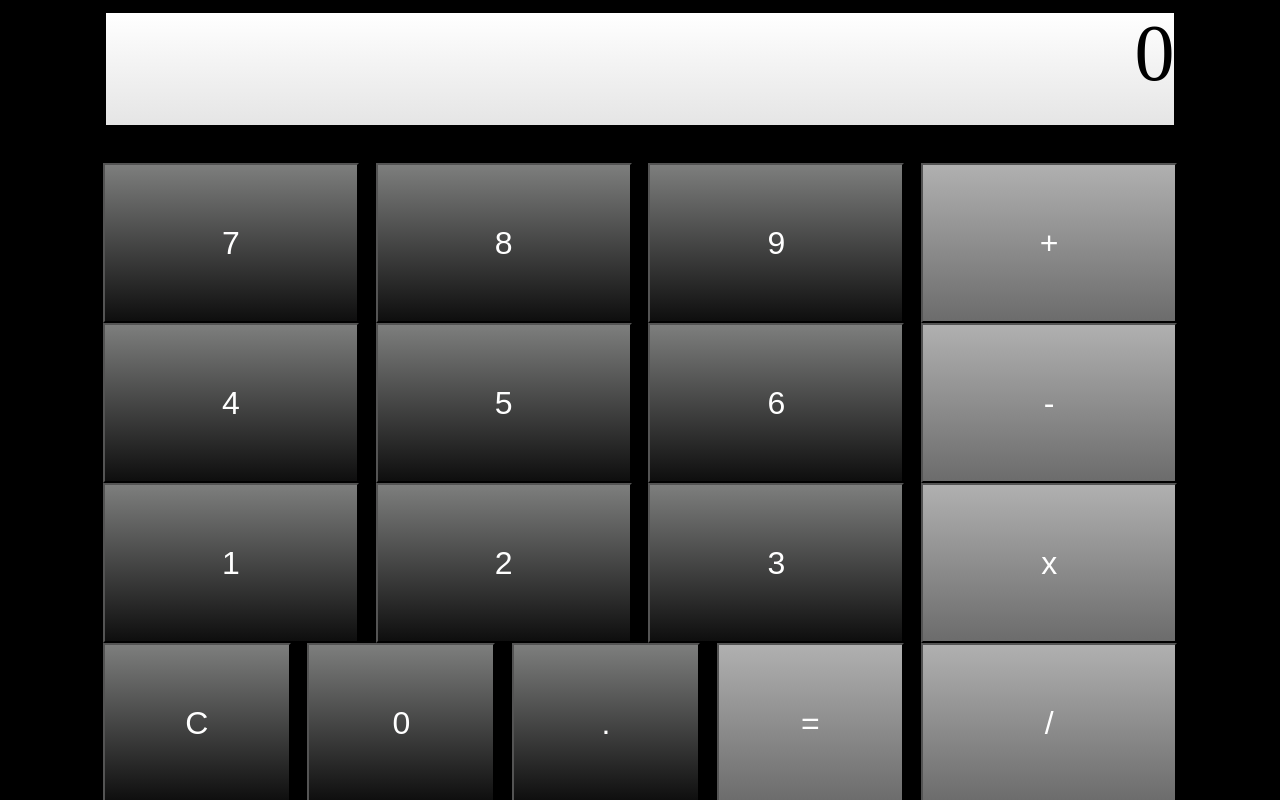
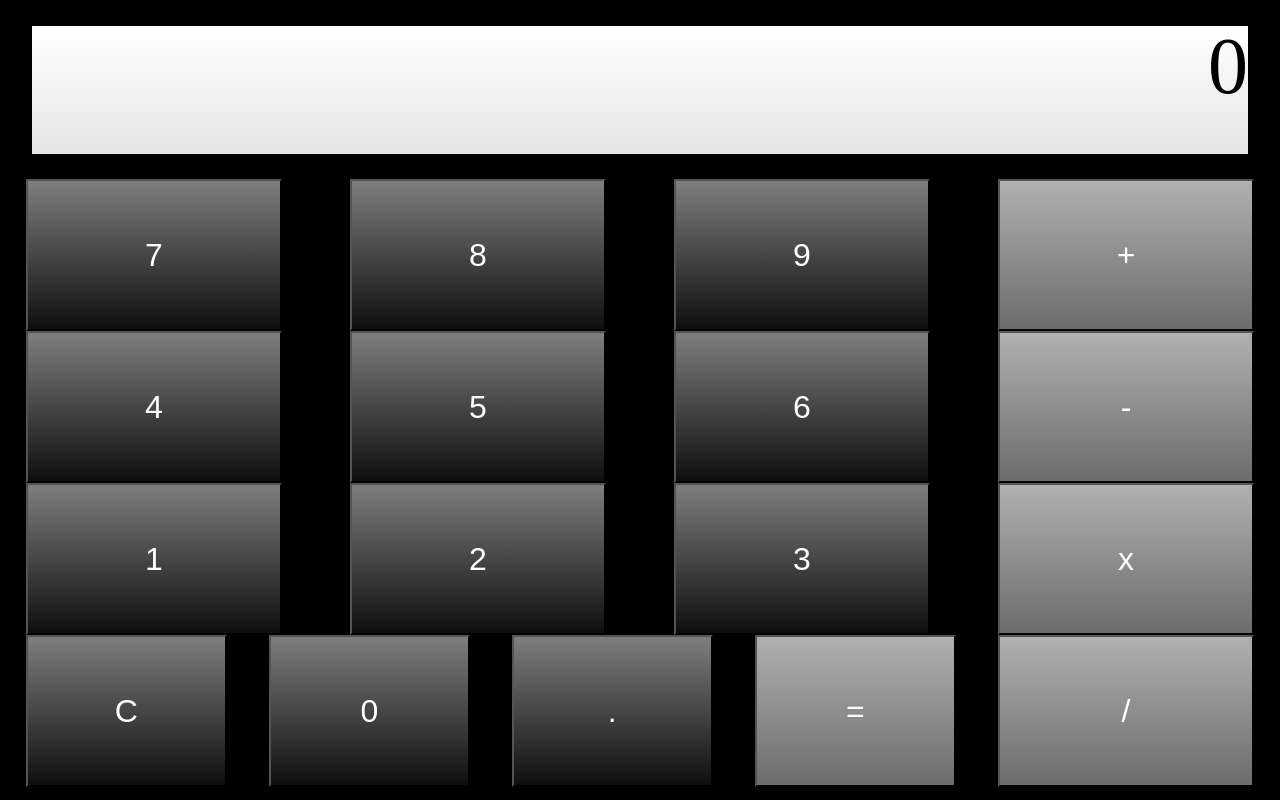
Before and after one commit to maxgalloway/Abacus_for_the_Rest_of_Us, a plain HTML site: page index.html in a window 1280 px wide. Drawn offline with Linux system fonts and the light colour scheme.

Commit message:
better spacing on sides

```diff
--- a/css/style.css
+++ b/css/style.css
@@ -32,7 +32,9 @@ form {
 }
 
 #inputField {
-	height: 80%;
+	height: 76%;
+	margin-top: 2%;
+	margin-bottom: 2%;
 }
 
 #inputField>div {
@@ -40,7 +42,7 @@ form {
 }
 
 input {
-	margin-left: 1%;
+	margin-left: 5%;
 	height: 100%;
 	background-color: #000000;
 	color: #FFFFFF;
@@ -93,15 +95,16 @@ div#specialFuncs>input:last-child {
 }
 
 div#specialFuncs>input {
-	width: 14.67%;
+	width: 15.67%;
+	margin-left: 3%;
 }
 
 output {
-	margin: 1% 8.25% 3%;
+	margin: 2% 2.5%;
 	display: block;
 	text-align: right;
-	/*line-height: 100%;*/
-	height: 14%;
+	line-height: 100%;
+	height: 16%;
 	font-size: 500%;
 	vertical-align: baseline;
 	background: rgb(255, 255, 255); /* Old browsers */
```
